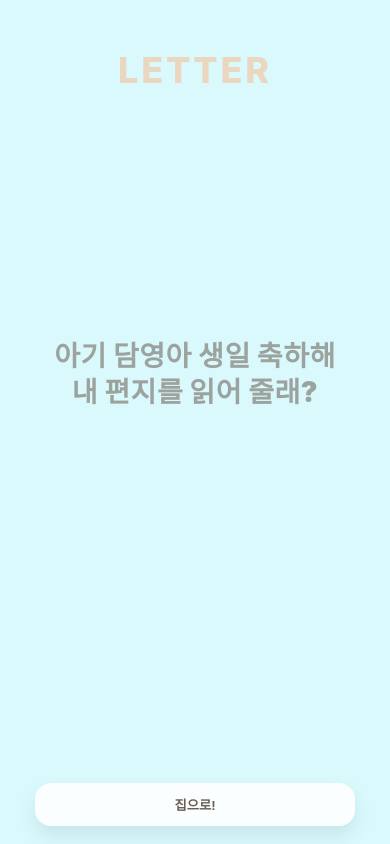
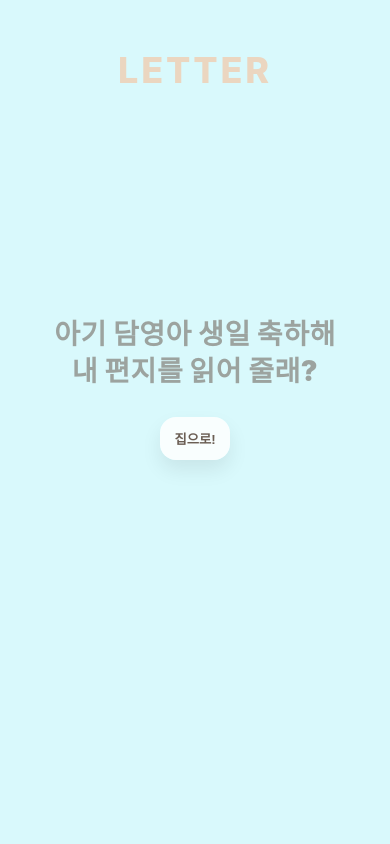
Before and after one commit to Gangster1234567/damyoung, a React (Vite) app: page /home in a window 390 px wide. Both pictures are taken after a click on the button "LETTER". Built offline with nearby package versions, Linux system fonts and the light colour scheme.

Commit message:
Gate: clean up logic and keep error msg

```diff
--- a/src/index.css
+++ b/src/index.css
@@ -77,7 +77,7 @@
    UTIL: BUTTONS
    ========================= */
 
-/* 홈 메뉴용(기존 menu-btn / home-menu button 통합) */
+/* 홈 메뉴용 */
 .menu-btn,
 .home-menu button {
   min-width: 200px;
@@ -97,9 +97,8 @@
   background: var(--btn-hover-bg);
 }
 
-/* 공통 액션 버튼 (letter/quiz/time에서 중복 제거) */
+/* 공통 액션 버튼: 클래스 기반으로만! */
 .action-btn,
-.letter-button button,
 .quiz-btn,
 .time-btn {
   border: 0;
@@ -114,24 +113,26 @@
 }
 
 .action-btn:hover,
-.letter-button button:hover,
 .quiz-btn:hover,
 .time-btn:hover {
   transform: translateY(-1px);
 }
 
-.action-btn:disabled {
+.action-btn:disabled,
+.quiz-btn:disabled,
+.time-btn:disabled {
   cursor: default;
   opacity: 0.7;
   transform: none;
 }
 
-/* primary 통일 */
+/* primary */
 .action-btn.primary,
 .quiz-btn.primary,
 .time-btn.primary {
   background: rgba(235, 214, 192, 0.95);
 }
+
 
 /* =========================
    SPLASH
@@ -355,7 +356,7 @@
   .home-couple img { width: 110px; }
 
   .home-menu {
-    margin-top: 150px;      /* 기존 유지 */
+    margin-top: 130px;      /* 기존 유지 */
     flex-direction: column;
     align-items: center;
     gap: 20px;
@@ -379,6 +380,7 @@
   display: grid;
   place-items: center;
   pointer-events: none;
+  padding-bottom: 96px; /* ✅ 하단 버튼 자리 확보 (PC/모바일 공통) */
 }
 
 .letter-content {
@@ -398,26 +400,24 @@
   opacity: 0.55;
 }
 
+/* ✅ 레터 집으로 버튼: time 느낌으로 하단 중앙 고정 */
 .letter-button {
-  position: absolute;
-  right: 0;
-  bottom: 0;
-  transform: translate(calc(100% + 140px), calc(100% + 120px));
+  position: fixed;
+  left: 50%;
+  bottom: 18px;
+  transform: translateX(-50%);
+  z-index: 10;
+
+  width: min(92vw, 520px); /* time-actions 폭 느낌 */
+  display: flex;
+  justify-content: center;
 }
 
-@media (max-width: 520px) {
-  .letter-center { padding-bottom: 96px; }
+/* ✅ 버튼 폭도 time 모바일 룰처럼 */
+.letter-button .time-btn {
+  width: min(86vw, 320px);
+}
 
-  .letter-button {
-    position: fixed;
-    right: 50%;
-    bottom: 18px;
-    transform: translateX(50%);
-    z-index: 10;
-  }
-
-  .letter-button button { width: min(86vw, 320px); }
-}
 
 /* =========================
    QUIZ
--- a/src/pages/Letter.jsx
+++ b/src/pages/Letter.jsx
@@ -14,9 +14,11 @@
             내 편지를 읽어 줄래?
           </p>
 
-          <div className="letter-button">
-            <button onClick={() => nav("/home")}>집으로!</button>
-          </div>
+          <div className="letter-actions">
+            <button className="time-btn" onClick={() => nav("/home")} type="button">
+          집으로!
+            </button>
+            </div>
         </div>
       </div>
     </div>
```
